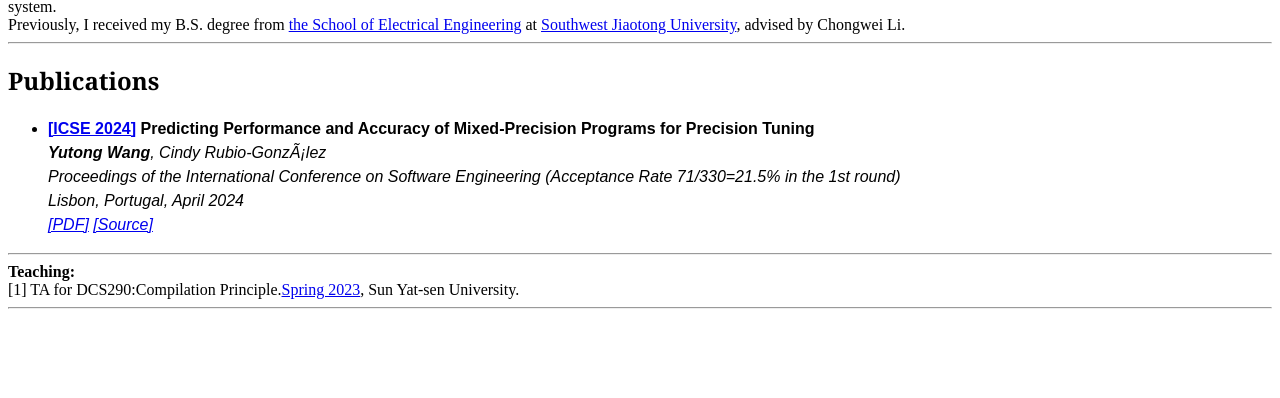
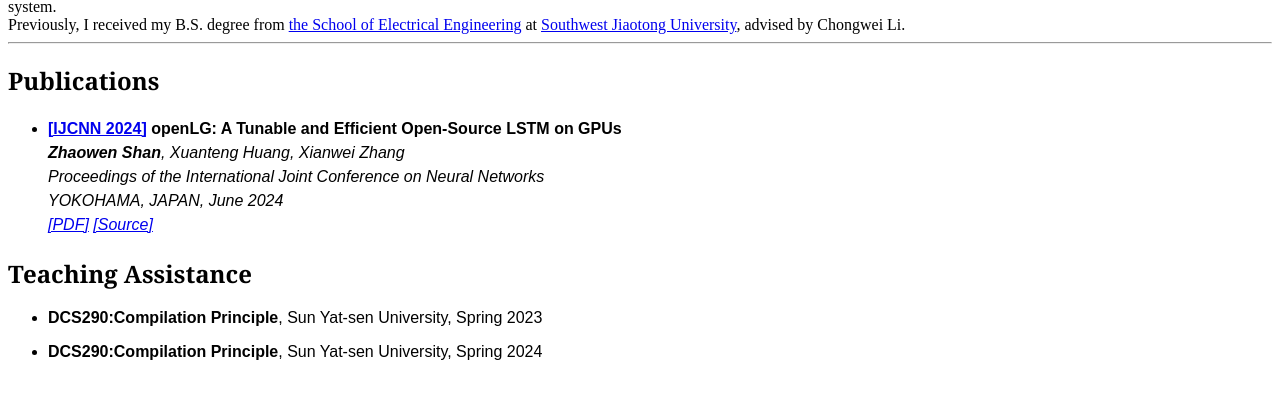
Before and after one commit to zwshan/zwshan.github.io, a plain HTML site: page index.html in a window 1280 px wide. Shown: the part 308-706 px from the top of the page. Drawn offline with Linux system fonts and the light colour scheme.

Commit message:
add my paper

```diff
--- a/index.html
+++ b/index.html
@@ -11,7 +11,9 @@
 		<!-- <h1>Yitao Hu</h1> -->
 		<code>Welcome to Zhaowen Shan's Homepage!</code>
 		<hr>
-	<img alt="" src="https://github.com/zwshan/zwshan.github.io/blob/main/img/zwshan.jpg?raw=true" style="width: 160px;" align="left" hspace="20" vspace="20">
+		<img alt
+			src="https://github.com/zwshan/zwshan.github.io/blob/main/img/zwshan.jpg?raw=true"
+			style="width: 160px;" align="left" hspace="20" vspace="20">
 		<h2 align="left">
 			<font size="-1"><br></font>
 			Zhaowen Shan (单招文)
@@ -23,60 +25,65 @@
 		Guangzhou, China
 		<br>
 		<br>
-	Email: <a href="mailto:shanzhw@mail2.sysu.edu.cn">shanzhw@mail2.sysu.edu.cn</a>
+		Email: <a
+			href="mailto:shanzhw@mail2.sysu.edu.cn">shanzhw@mail2.sysu.edu.cn</a>
 		<br>
-	<a href="https://space.bilibili.com/54011557?spm_id_from=333.788.0.0">bilibli</a>
+		<a
+			href="https://space.bilibili.com/54011557?spm_id_from=333.788.0.0">bilibli</a>
 
 		<br>
 		<hr>
 
-	I am a master student in <a href="https://github.com/arcsysu">arcSYSu</a> at SUN YAT-SEN University, advised by <a
+		I am a master student in <a href="https://github.com/arcsysu">arcSYSu</a> at
+		SUN YAT-SEN University, advised by <a
 			href="https://xianweiz.github.io/">Dr.Xianwei Zhang</a>. My research
 		interests lie in improving the AI performance on GPU system.
 		<br>
-	Previously, I received my B.S. degree from <a href="https://dqxy.swjtu.edu.cn/">the School of Electrical
+		Previously, I received my B.S. degree from <a
+			href="https://dqxy.swjtu.edu.cn/">the School of Electrical
 			Engineering</a>
-	at <a href="https://www.swjtu.edu.cn/">Southwest Jiaotong University</a>, advised by Chongwei Li.
+		at <a href="https://www.swjtu.edu.cn/">Southwest Jiaotong University</a>,
+		advised by Chongwei Li.
 
 		<hr>
 
 		<h2><font face="Georgia"> Publications</font></h2>
 		<ul>
-			<li> <p style="margin-left: 0px; line-height: 150%; margin-top: 10px; margin-bottom: 10px;"><font face="Arial" size="3"><meta charset="utf-8">
-			<b><a href="https://conf.researchr.org/home/icse-2024">[ICSE 2024]</a></b> <b>Predicting Performance and Accuracy of Mixed-Precision Programs for Precision Tuning</b> <br>
-			<i>   <b>Yutong Wang</b>, Cindy Rubio-González </i> <br>
-			<i>   Proceedings of the International Conference on Software Engineering (Acceptance Rate 71/330=21.5% in the 1st round)</i> <br>
-			<i>   Lisbon, Portugal, April 2024</i> <br>
+			<li> <p
+					style="margin-left: 0px; line-height: 150%; margin-top: 10px; margin-bottom: 10px;"><font
+						face="Arial" size="3"><meta charset="utf-8">
+						<b><a href="https://2024.ieeewcci.org/">[IJCNN
+								2024]</a></b> <b>openLG: A Tunable and Efficient Open-Source LSTM on
+							GPUs</b> <br>
+						<i> <b>Zhaowen Shan</b>, Xuanteng Huang, Xianwei Zhang </i> <br>
+						<i> Proceedings of the International Joint Conference on Neural Networks
+						</i> <br>
+						<i> YOKOHAMA, JAPAN, June 2024</i> <br>
 						<!-- <i>   <a href="">[PDF]</a> <a href="">[Source]</a> </i> <br>  -->
-			<i>   <a href="https://www.computer.org/csdl/proceedings-article/icse/2024/021700a141/1RLIWpUoFKo">[PDF]</a> <a href="https://github.com/ucd-plse/FPLearner">[Source]</a> </i> <br>
+						<i> <a
+								href="https://www.computer.org/csdl/proceedings-article/icse/2024/021700a141/1RLIWpUoFKo">[PDF]</a>
+							<a href="https://github.com/ucd-plse/FPLearner">[Source]</a> </i> <br>
 					</font></p></li>
-
 
 		</ul>
 
+		<h2><font face="Georgia"> Teaching Assistance</font></h2>
+		<ul>
 
-	<hr>
+			<p
+				style="margin-left: 0px; line-height: 100%; margin-top: 8px; margin-bottom: 8px;"><font
+					face="Arial" size="3"><meta charset="utf-8">
+					<li><b>DCS290:Compilation Principle</b>, Sun Yat-sen University, Spring 2023</li>
+				</font> </p>
 
-	<b>Teaching:</b>
-	<br>
-	[1] TA for DCS290:Compilation Principle.<a href="https://arcsysu.github.io/teach/dcs290/s2023.html">Spring 2023</a>, Sun Yat-sen University.
-	<hr>
+			<p
+				style="margin-left: 0px; line-height: 100%; margin-top: 8px; margin-bottom: 8px;"><font
+					face="Arial" size="3"><meta charset="utf-8">
+					<li><b>DCS290:Compilation Principle</b>, Sun Yat-sen University, Spring 2024</li>
+				</font> </p>
 
-
-
-
-
-
+		</ul>
 
 	</body>
 
 </html>
-
-<!-- <!DOCTYPE html>
-<html>
-   <head>
-      <title>Yitao's Homepage</title>
-      <meta http-equiv = "refresh" content = "0; url = https://nsl.usc.edu/people/yitao-hu/" />
-   </head>
-</html>
- -->
```
Lines whose indentation alone changed are shown as unchanged.
